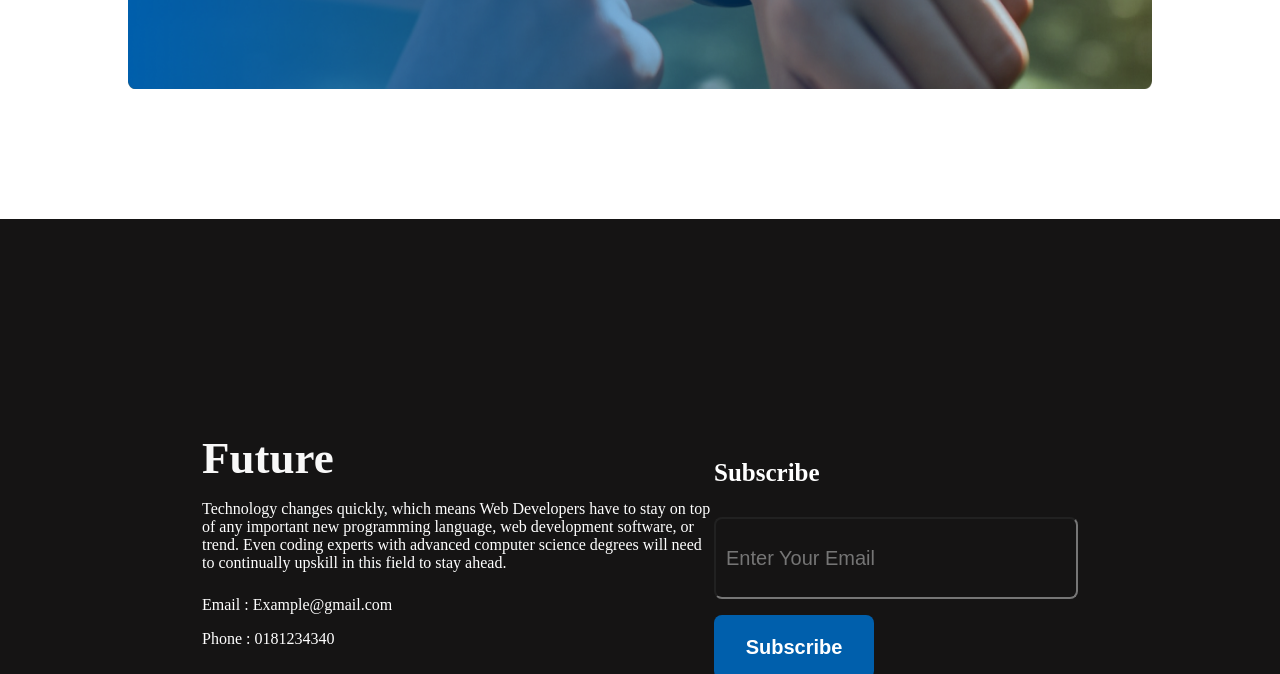
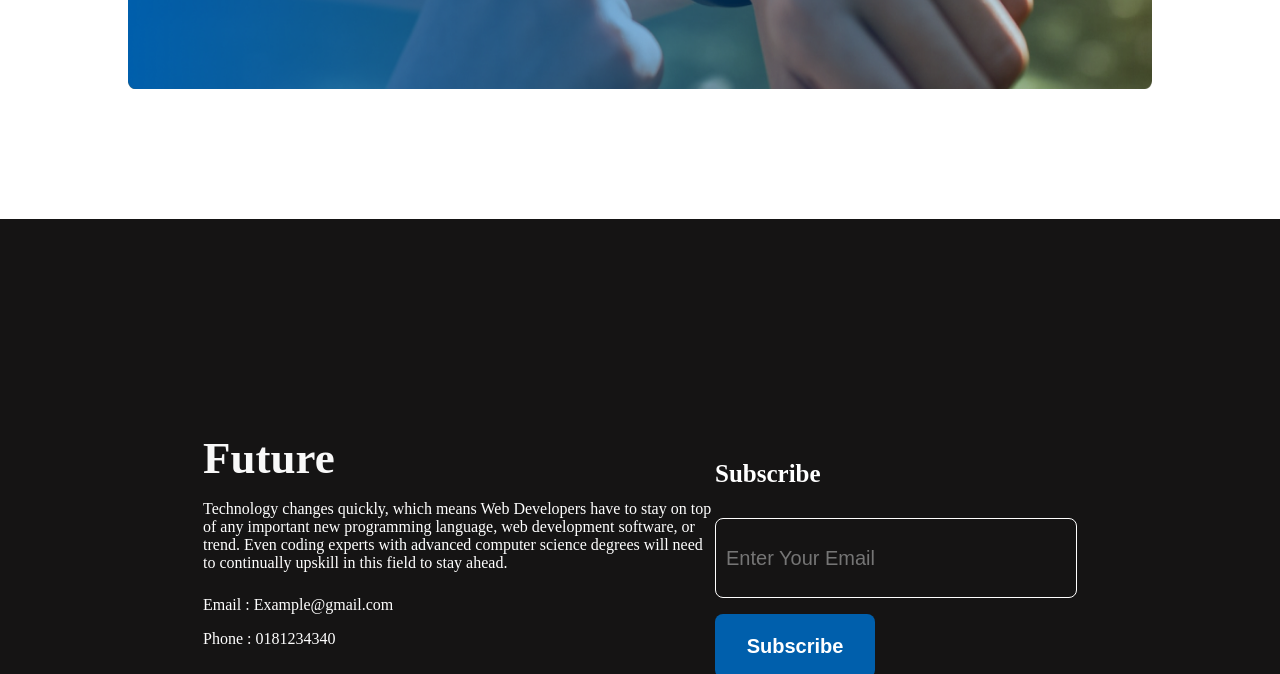
Before and after one commit to RandomHabibur/assignment-1_New-year, a plain HTML site: page index.html in a window 1280 px wide. Shown: the part 2165-2839 px from the top of the page. Drawn offline with Linux system fonts and the light colour scheme.

Commit message:
all edited complete

```diff
--- a/styles/style.css
+++ b/styles/style.css
@@ -176,6 +176,7 @@ footer{
     color: #F3F3F3;
     background-color: transparent;
     padding: 24px 10px;
+    border: 1px solid #ffff;
     border-radius: 8px;
 }
 .footer-right .btn-primary{
```
